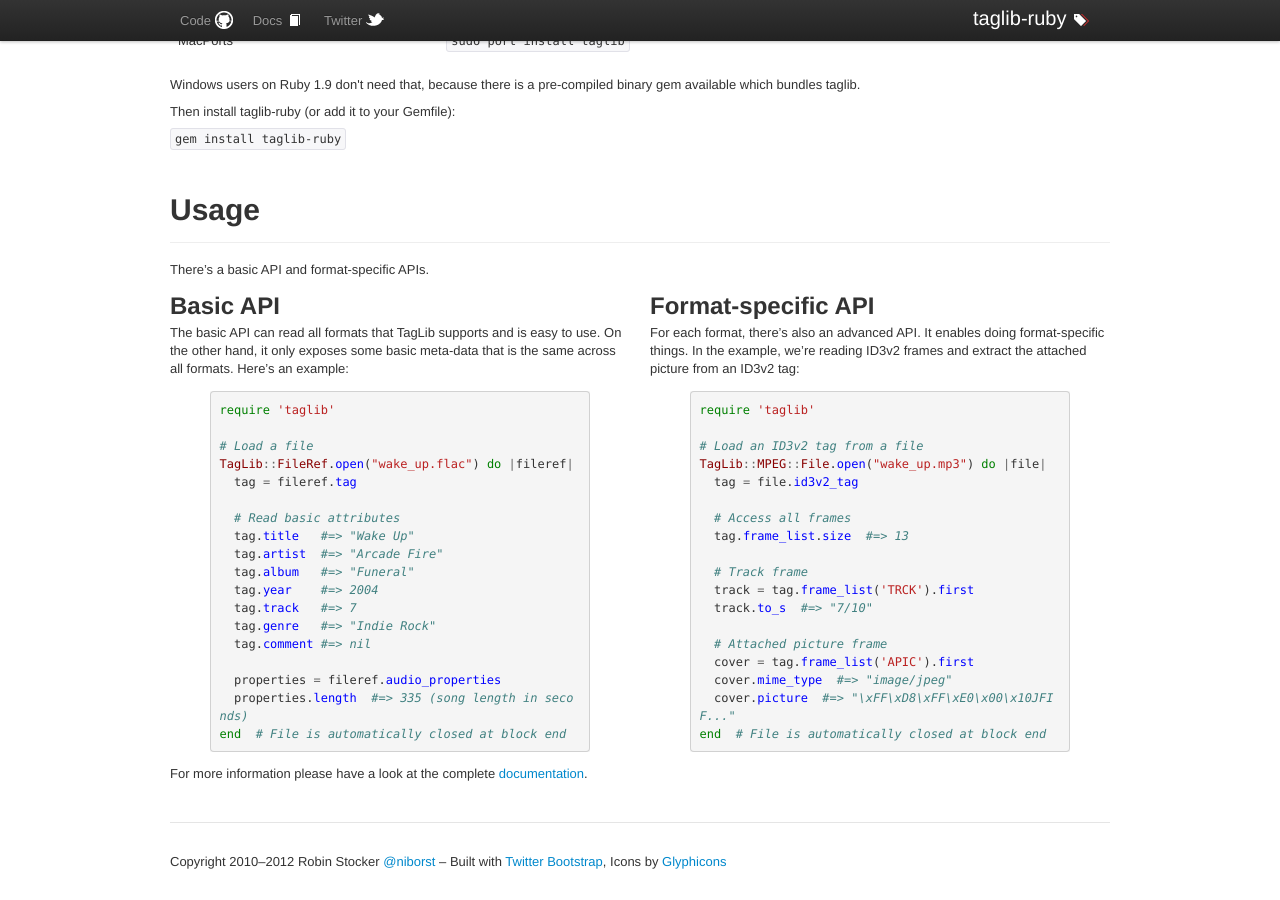
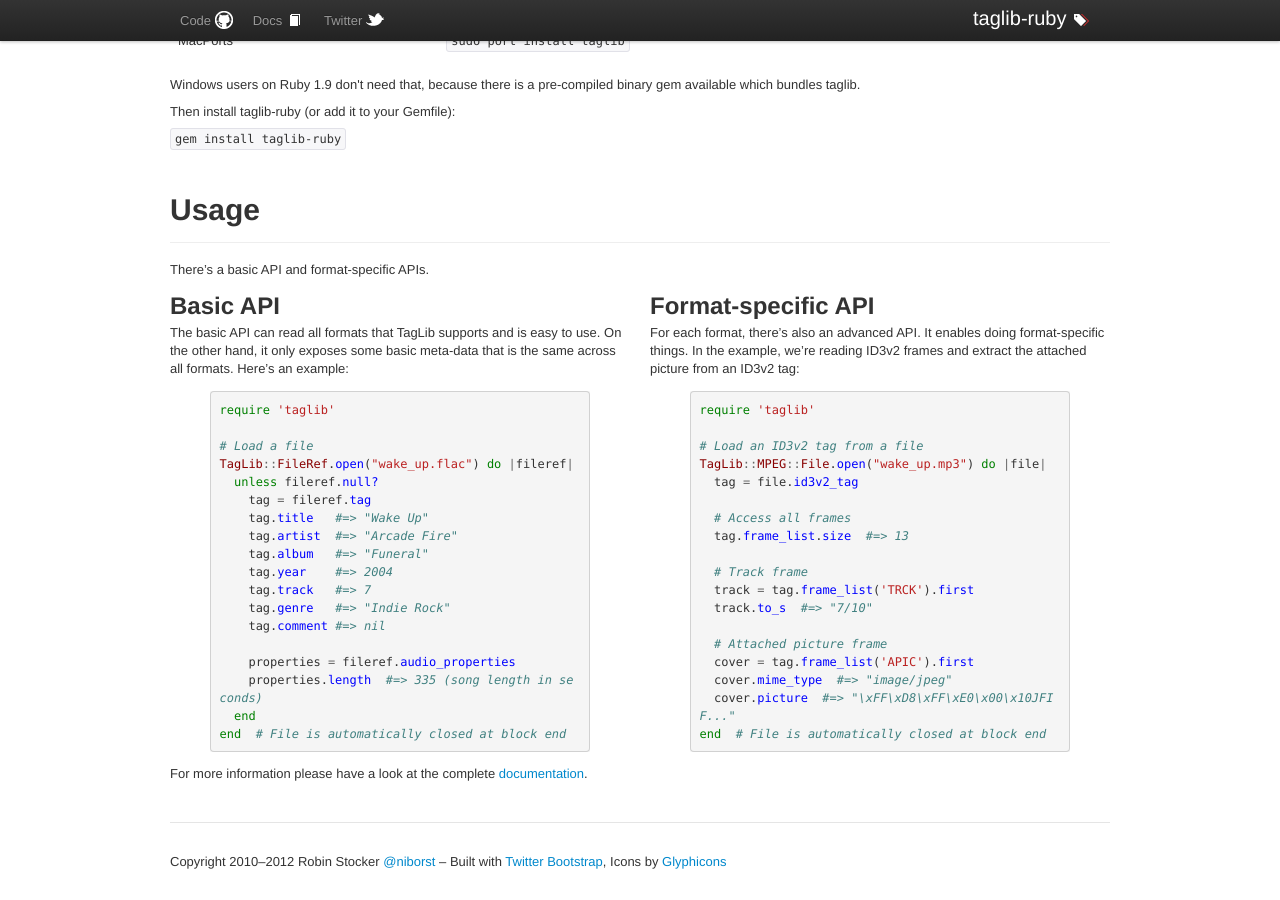
Before and after one commit to robinst/taglib-ruby, a Jekyll site: the page built from index.html, in a window 1280 px wide and 900 px high, scrolled down 647 px. Built offline with Jekyll 4.4.1, drawn with Linux system fonts in a browser that asks for light colours; comment, search, counter and statistics services are not loaded.

Commit message:
Extend FileRef example to include null? check (see #24)

```diff
--- a/index.html
+++ b/index.html
@@ -85,9 +85,8 @@
 
 # Load a file
 TagLib::FileRef.open("wake_up.flac") do |fileref|
+  unless fileref.null?
     tag = fileref.tag
-
-  # Read basic attributes
     tag.title   #=> "Wake Up"
     tag.artist  #=> "Arcade Fire"
     tag.album   #=> "Funeral"
@@ -98,6 +97,7 @@
 
     properties = fileref.audio_properties
     properties.length  #=> 335 (song length in seconds)
+  end
 end  # File is automatically closed at block end
 {% endhighlight %}
   </div>
```
Lines whose indentation alone changed are shown as unchanged.
